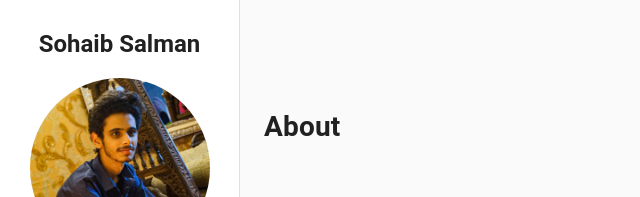
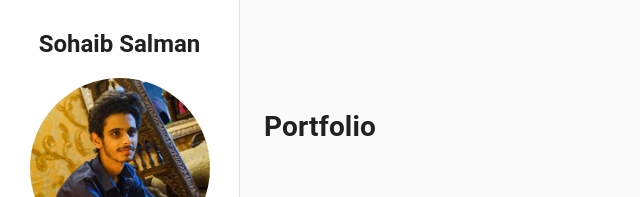
Before and after one commit to sohaibsalman/sohaibsalman.github.io, a React (Create React App) app: page /portfolio in a window 1280 px wide. Shown: the top 197 px of the page, without its empty margins (0-640 px from the left). Built offline with nearby package versions, Linux system fonts and the light colour scheme.

Commit message:
Configure Sidebar with react router dom

```diff
--- a/src/components/layout/layout.jsx
+++ b/src/components/layout/layout.jsx
@@ -37,7 +37,7 @@ function ResponsiveDrawer(props) {
       {/* Sidebar Liks */}
       <List>
         {links.map((item) => (
-          <ListItem key={item.id} button component={Link}>
+          <ListItem key={item.id} button component={Link} to={item.url}>
             <ListItemText primary={item.title} />
           </ListItem>
         ))}
--- a/src/components/layout/mainContent.jsx
+++ b/src/components/layout/mainContent.jsx
@@ -1,8 +1,13 @@
 import React from "react";
-import { Route, Switch } from "react-router-dom";
+import { Redirect, Route, Switch } from "react-router-dom";
+
+import About from "../pages/about/about";
+import Skills from "../pages/skills/skills";
+import Portfolio from "../pages/portfolio/portfolio";
+import Services from "../pages/services/services";
+import Contact from "../pages/contact/contact";
 
 import { useStyles } from "../../constants/constMainContent";
-import About from "../pages/about/about";
 
 const MainContent = () => {
   const classes = useStyles();
@@ -10,7 +15,12 @@ const MainContent = () => {
     <main className={classes.content}>
       <div className={classes.toolbar} />
       <Switch>
-        <Route path="/" component={About} />
+        <Route path="/skills" component={Skills} />
+        <Route path="/portfolio" component={Portfolio} />
+        <Route path="/services" component={Services} />
+        <Route path="/contact" component={Contact} />
+        <Route path="/about" component={About} />
+        <Redirect from="/" to="/about" />
       </Switch>
     </main>
   );
--- /dev/null
+++ b/src/components/pages/contact/contact.jsx
@@ -0,0 +1,10 @@
+import React, { Component } from "react";
+
+class Contact extends Component {
+  state = {};
+  render() {
+    return <h1>Contact</h1>;
+  }
+}
+
+export default Contact;
--- /dev/null
+++ b/src/components/pages/portfolio/portfolio.jsx
@@ -0,0 +1,10 @@
+import React, { Component } from "react";
+
+class Portfolio extends Component {
+  state = {};
+  render() {
+    return <h1>Portfolio</h1>;
+  }
+}
+
+export default Portfolio;
--- /dev/null
+++ b/src/components/pages/services/services.jsx
@@ -0,0 +1,7 @@
+import React from "react";
+
+const Services = () => {
+  return <h1>Services</h1>;
+};
+
+export default Services;
--- /dev/null
+++ b/src/components/pages/skills/skills.jsx
@@ -0,0 +1,7 @@
+import React from "react";
+
+const Skills = () => {
+  return <h1>Skills</h1>;
+};
+
+export default Skills;
```
